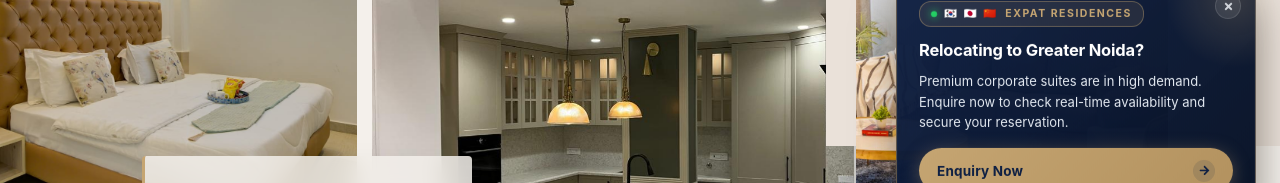
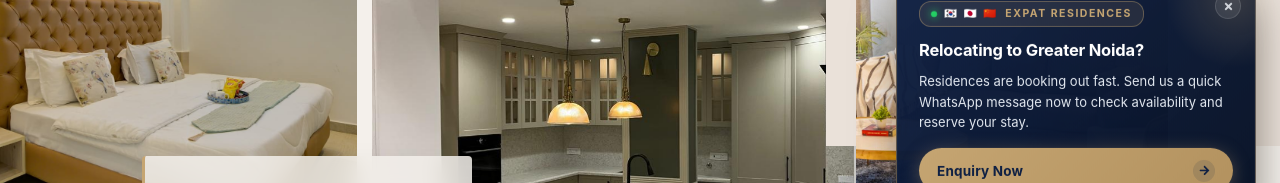
Before and after one commit to viratco/sandanehomes, a React (Vite) app: page /residences in a window 1280 px wide. Shown: the part 487-670 px from the top of the page. Built offline with nearby package versions, Linux system fonts and the light colour scheme; a web font is replaced by a local one.

Commit message:
Simplify residences page popup copy to urge immediate action in plain words

```diff
--- a/src/components/ExpatPopupBar.jsx
+++ b/src/components/ExpatPopupBar.jsx
@@ -66,7 +66,7 @@ const ExpatPopupBar = () => {
                 {/* Short Info Description */}
                 <p className="expat-popup-desc">
                     {isResidencesPage
-                        ? "Premium corporate suites are in high demand. Enquire now to check real-time availability and secure your reservation."
+                        ? "Residences are booking out fast. Send us a quick WhatsApp message now to check availability and reserve your stay."
                         : <span>Discover luxury 1, 2 &amp; 3 BHK serviced apartments in <strong>Jaypee Greens</strong> &amp; <strong>DLF</strong> with 24/7 security, daily housekeeping, full kitchens &amp; 24/7 concierge.</span>
                     }
                 </p>
```
